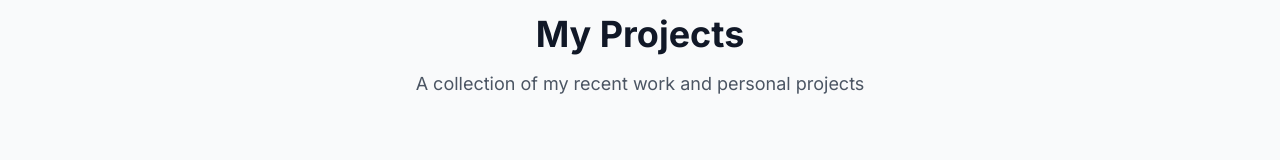
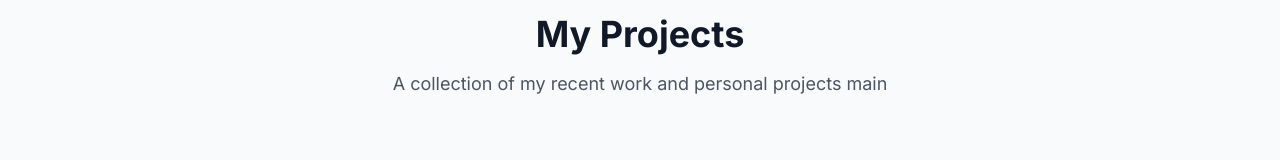
Before and after one commit to manishgupta117/manish_portfolio2, a Next.js app: page /projects in a window 1280 px wide. Shown: the part 120-280 px from the top of the page. Built offline with nearby package versions, Linux system fonts and the light colour scheme.

Commit message:
minor changes

```diff
--- a/app/projects/page.jsx
+++ b/app/projects/page.jsx
@@ -14,7 +14,7 @@ export default function ProjectsPage() {
             My Projects
           </h1>
           <p className="text-lg text-gray-600 max-w-2xl mx-auto">
-            A collection of my recent work and personal projects
+            A collection of my recent work and personal projects main
           </p>
         </div>
 
```
